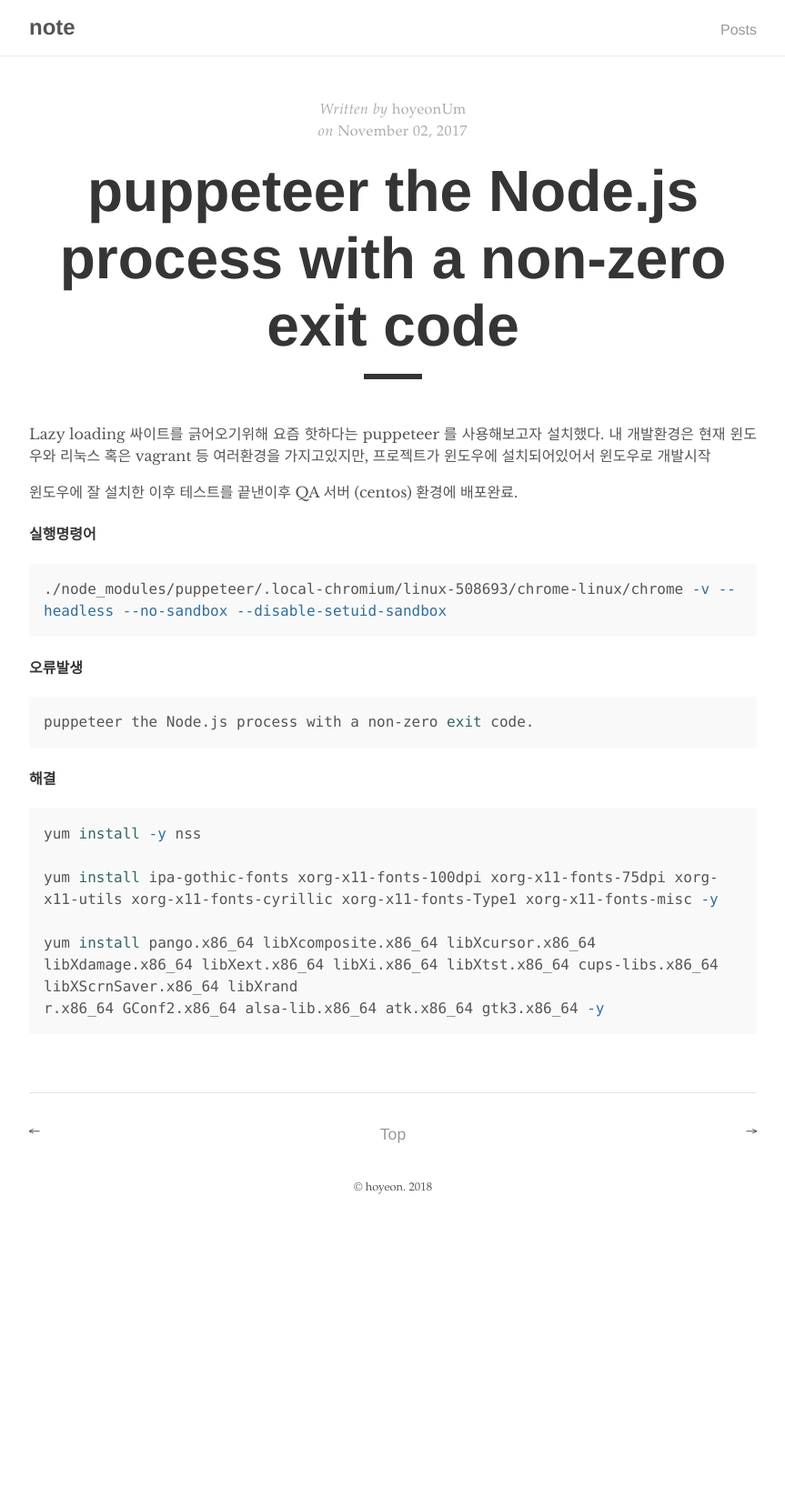
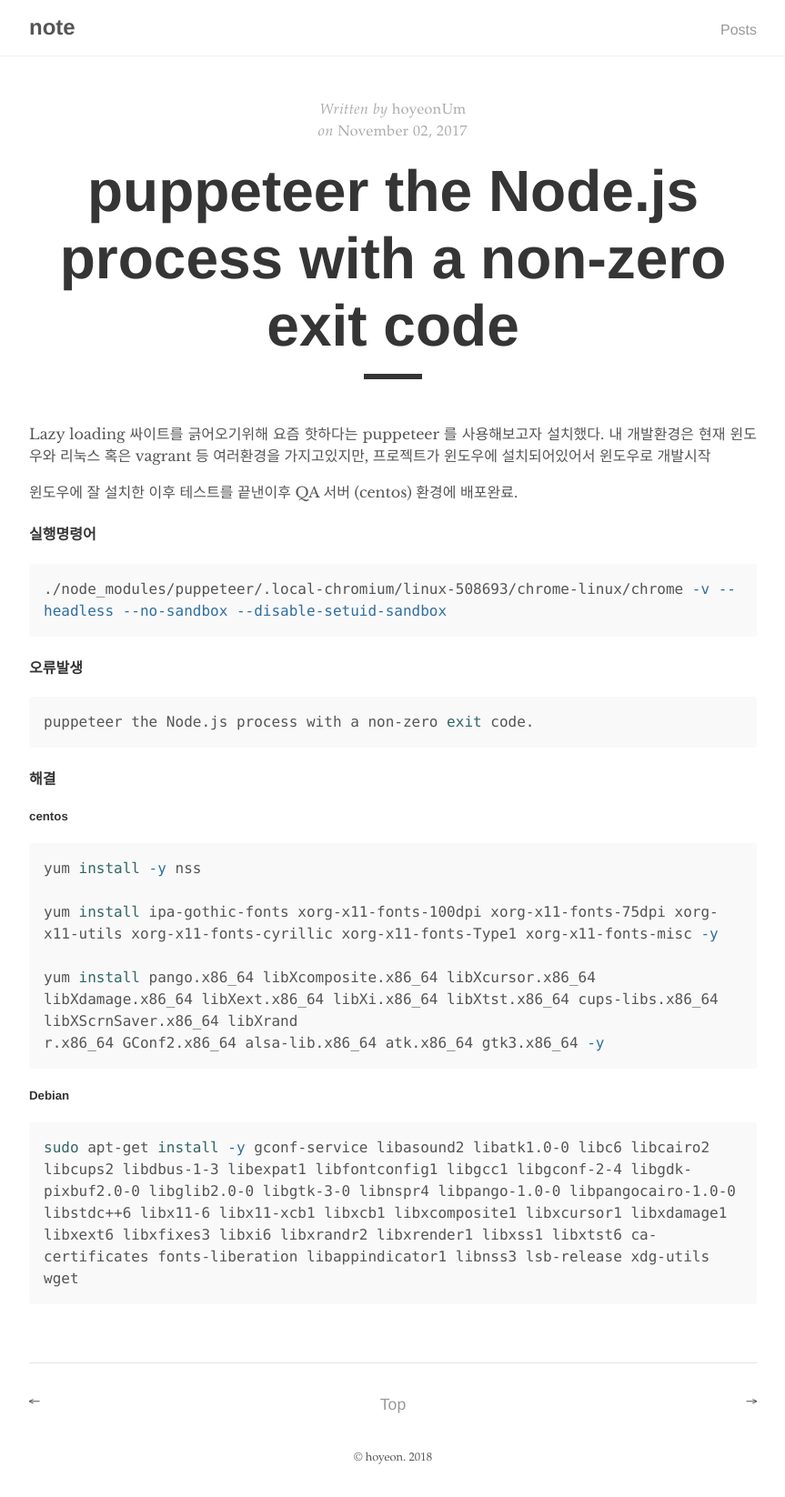
Before and after one commit to hoyeonUM/hoyeonUM.github.io, a Jekyll site: the page built from _posts/2017-11-02-puppeteer-non-zero-exit-code.md, in a window 1280 px wide. Shown: the whole page at 91% size, without its empty margins (208-1071 px from the left). Built offline with Jekyll 4.4.1, drawn with Linux system fonts in a browser that asks for light colours; before the commit the page ends 1349 px from its top, so only the background shows below that.

Commit message:
Update 2017-11-02-puppeteer-non-zero-exit-code.md

```diff
--- a/_posts/2017-11-02-puppeteer-non-zero-exit-code.md
+++ b/_posts/2017-11-02-puppeteer-non-zero-exit-code.md
@@ -20,6 +20,7 @@
 {% endhighlight %}
 
 #### 해결
+##### centos
 {% highlight shell bash %}
 yum install -y nss
 
@@ -28,3 +29,8 @@
 yum install pango.x86_64 libXcomposite.x86_64 libXcursor.x86_64 libXdamage.x86_64 libXext.x86_64 libXi.x86_64 libXtst.x86_64 cups-libs.x86_64 libXScrnSaver.x86_64 libXrand
 r.x86_64 GConf2.x86_64 alsa-lib.x86_64 atk.x86_64 gtk3.x86_64 -y
 {% endhighlight %}
+
+##### Debian
+{% highlight shell bash %}
+sudo apt-get install -y gconf-service libasound2 libatk1.0-0 libc6 libcairo2 libcups2 libdbus-1-3 libexpat1 libfontconfig1 libgcc1 libgconf-2-4 libgdk-pixbuf2.0-0 libglib2.0-0 libgtk-3-0 libnspr4 libpango-1.0-0 libpangocairo-1.0-0 libstdc++6 libx11-6 libx11-xcb1 libxcb1 libxcomposite1 libxcursor1 libxdamage1 libxext6 libxfixes3 libxi6 libxrandr2 libxrender1 libxss1 libxtst6 ca-certificates fonts-liberation libappindicator1 libnss3 lsb-release xdg-utils wget
+{% endhighlight %}
```
